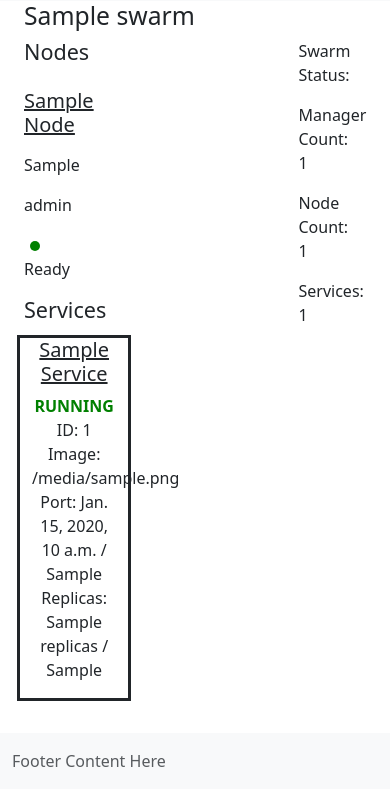
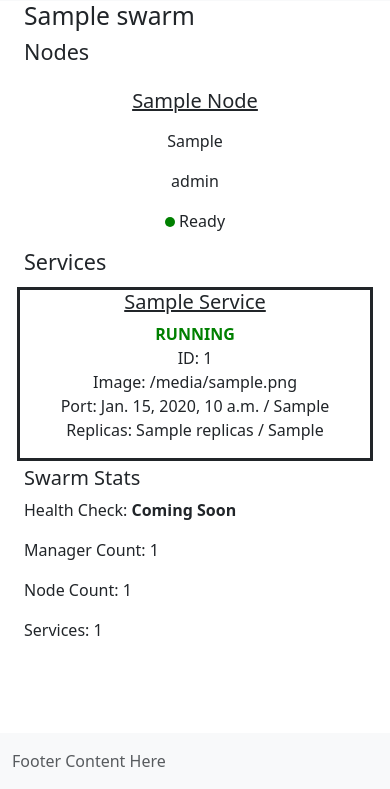
Before and after one commit to kyleranous/hana, a Django app: template hana/swarman/templates/swarman/swarm_dashboard.html in a window 390 px wide. Shown: the part 55-844 px from the top of the page. Run offline with Django 4.2, Linux system fonts and the light colour scheme; the template is opened without the code that fills it: most values are stand-ins (such as "Sample title", 1, 10 or a date in 2020); some libraries are stand-ins or nearby versions.

Commit message:
Reworked rows and columns to have a functioning responsive view on mobile

```diff
--- a/hana/swarman/templates/swarman/swarm_dashboard.html
+++ b/hana/swarman/templates/swarman/swarm_dashboard.html
@@ -6,11 +6,13 @@
         <h2>{{ swarm.swarm_name }}</h2>
     </div>
     <div class="row">
-        <div class="col-9">
+        <div class="col-md">
             <div class="row">
                 <h4>Nodes</h4>
+            </div>
+            <div class="row">
                 {% for node in nodes %}
-                    <div class="col-2 text-center">
+                    <div class="col text-center">
                         <p><h5><a class="link-dark" href="{% url 'swarman:node-detail' node.id %}">{{ node.hostname|title }}</a></h5></p>
                         <p>{{ node.get_availability|title }}</p>
                         <p>{{ node.role }}</p>
@@ -24,7 +26,10 @@
             </div>
             <div class="row">
                 {% for service in services %}
-                    <div class="col-5 text-center align-self-center" style="border: solid; margin: 5px;">
+                    {% if service == 'ERROR' %}
+                        <span style="color: red;">Error Collecting Service List</span>
+                    {% else%}
+                    <div class="col text-center align-self-center" style="border: solid; margin: 5px;">
                         <h5><a class="link-dark" href="#">{{ service.name|title }}</a></h5>
                         {% if service.desired_tasks == 0 %}
                             <span style="color: orange;"><strong>PAUSED</strong></span>
@@ -41,14 +46,22 @@
                         Replicas: {{ service.replicas }} / {{ service.desired_tasks }}<br>
 
                     </div>
+                    {% endif %}
                 {% endfor %}
             </div>
         </div>
-        <div class="col-2">
-            <p>Swarm Status: </p>
+        <div class="col-sm">
+
+            <h5>Swarm Stats</h5>
+            <p>Health Check: <strong>Coming Soon</strong><br>
             <p>Manager Count: {{ swarm.manager_count }}</p>
             <p>Node Count: {{ swarm.node_count }}</p>
-            <p>Services: {{ swarm.services_count }}</p>
+            <p>Services:
+                {% if services.0 == "ERROR" %}
+                    <span style="color: red;">{{ services.0 }}</span>
+                {% else %}
+                {{ services|length }}</p>
+                {% endif %}
         </div>
     </div>
 
```
